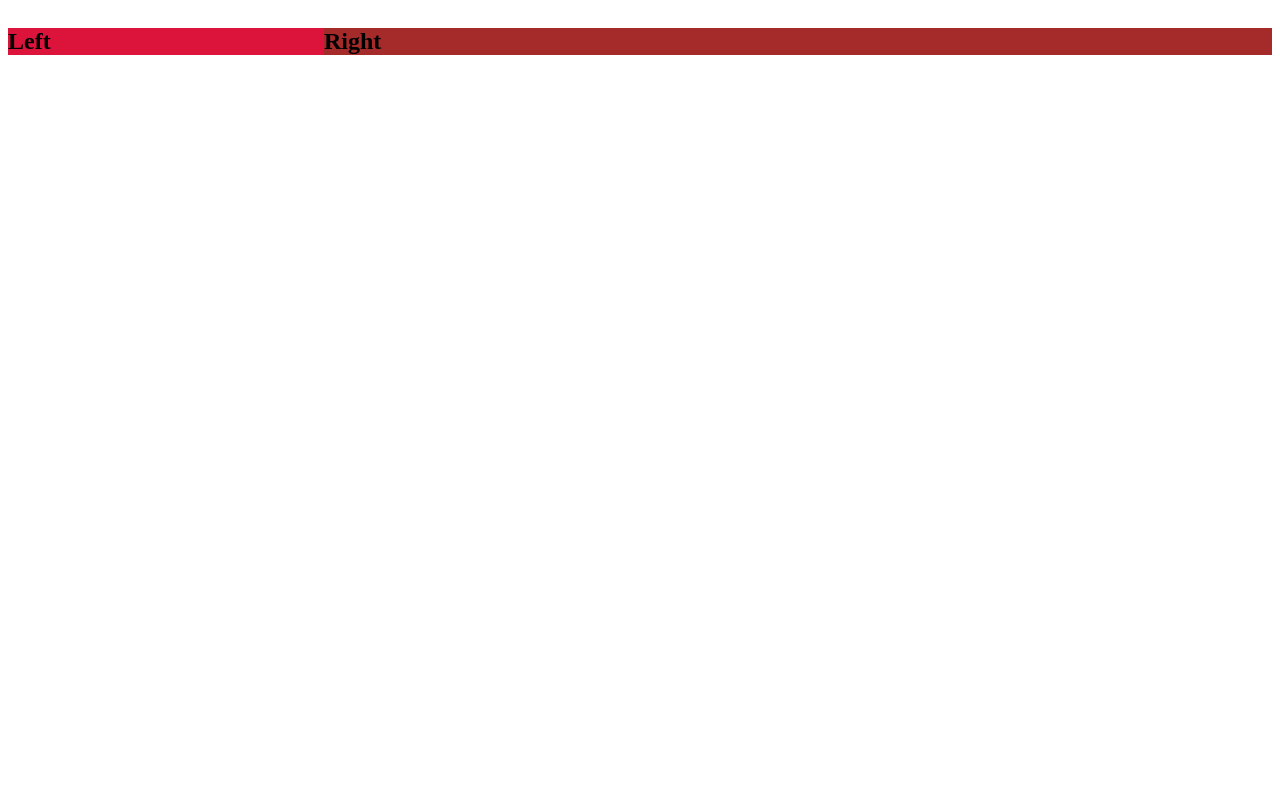
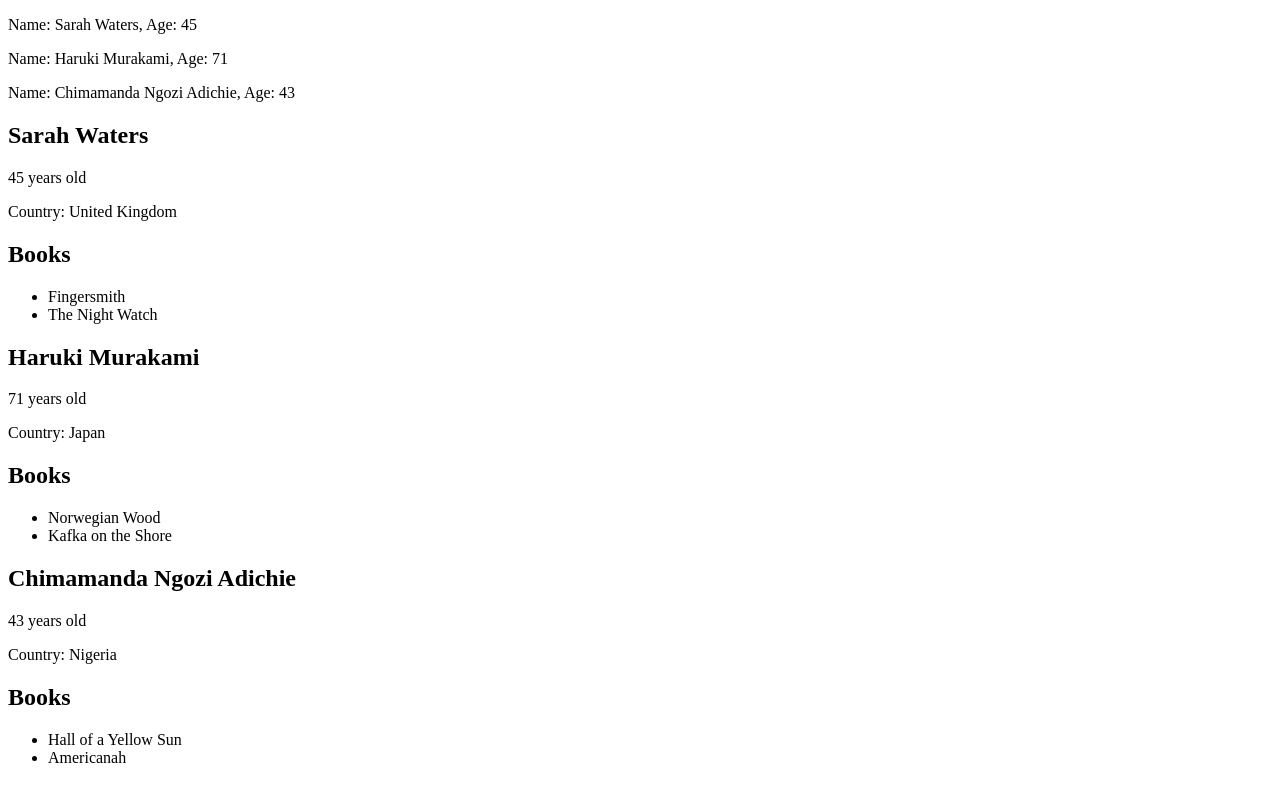
Before and after one commit to MihirVir/react-design-patterns, a React (Vite) app: page / in a window 1280 px wide. Built offline with nearby package versions, Linux system fonts and the light colour scheme.

Commit message:
Layout Pattern: Lists

```diff
--- a/src/App.jsx
+++ b/src/App.jsx
@@ -1,26 +1,32 @@
-import { SplitScreen } from "./components/LayoutPattern/split-screen";
+// import { SplitScreen } from "./components/LayoutPattern/split-screen";
 
-const LeftSideComponent = ({title}) => {
+import { LargeAuthorListItem } from "./components/LayoutPattern/Authors/LargeListItems";
+import { SmallAuthorListItem } from "./components/LayoutPattern/Authors/SmallListItems";
+import { RegularList } from "./components/LayoutPattern/Lists/Regular";
+import { authors } from "./data/authors";
+
+// const LeftSideComponent = ({title}) => {
+//   return (
+//     <h2 style = {{backgroundColor: "crimson"}}>
+//       {title}
+//     </h2>
+//   )
+// }
+
+// const RightSideComponent = ({title}) => {
+//   return (
+//     <h2 style = {{backgroundColor: "brown"}}>
+//       {title}
+//     </h2>
+//   )
+// }
+function App() {
   return (
-    <h2 style = {{backgroundColor: "crimson"}}>
-      {title}
-    </h2>
+    <>
+      <RegularList items={authors} sourceName={"author"} ItemComponent={SmallAuthorListItem}/>
+      <RegularList items={authors} sourceName={"author"} ItemComponent={LargeAuthorListItem}/>
+    </>
   )
 }
 
-const RightSideComponent = ({title}) => {
-  return (
-    <h2 style = {{backgroundColor: "brown"}}>
-      {title}
-    </h2>
-  )
-}
-function App() {
-  return (<SplitScreen leftWidth={1} rightWidth={3}>
-      <LeftSideComponent title = {"Left"}/>
-      <RightSideComponent title = {"Right"}/>
-    </SplitScreen>
-  );
-}
-
 export default App;
--- /dev/null
+++ b/src/components/LayoutPattern/Authors/LargeListItems.jsx
@@ -0,0 +1,14 @@
+export const LargeAuthorListItem = ({author}) => {
+    const { name, age, country, books } = author;
+    return (
+        <>
+            <h2>{name}</h2>
+            <p>{age} years old</p>
+            <p>Country: {country}</p>
+            <h2>Books</h2>
+            <ul>
+                {books.map(book => (<li key = {book}> {book} </li>))}
+            </ul>
+        </>
+    )
+}
--- /dev/null
+++ b/src/components/LayoutPattern/Authors/SmallListItems.jsx
@@ -0,0 +1,6 @@
+export const SmallAuthorListItem = ({author}) => {
+    const { name, age } = author;
+    return (
+        <p>Name: {name}, Age: {age}</p>
+    )
+}
--- /dev/null
+++ b/src/components/LayoutPattern/Lists/Regular.jsx
@@ -0,0 +1,8 @@
+export const RegularList = ({ items, sourceName, ItemComponent }) => {
+
+    return (
+        <>
+            {items.map((item, idx) => <ItemComponent key = {idx} {...{ [sourceName]: item }}/>)}
+        </>
+    )
+}
--- /dev/null
+++ b/src/data/authors.js
@@ -0,0 +1,20 @@
+export const authors = [
+    {
+        name: "Sarah Waters",
+        age: 45,
+        country: "United Kingdom",
+        books: ["Fingersmith", "The Night Watch"]
+    },
+    {
+        name: "Haruki Murakami",
+        age: 71,
+        country: "Japan",
+        books: ["Norwegian Wood", "Kafka on the Shore"]
+    },
+    {
+        name: "Chimamanda Ngozi Adichie",
+        age: 43,
+        country: "Nigeria",
+        books: ["Hall of a Yellow Sun", "Americanah"]
+    }
+];
```
Also changed, not shown: src/components/LayoutPattern/split-screen.jsx (+16 -0 lines), src/data/books.js (added, +20 -0 lines), src/components/LayoutPattern/Books/LargeListItems.jsx (added), src/components/LayoutPattern/Books/SmallListItems.jsx (added).
